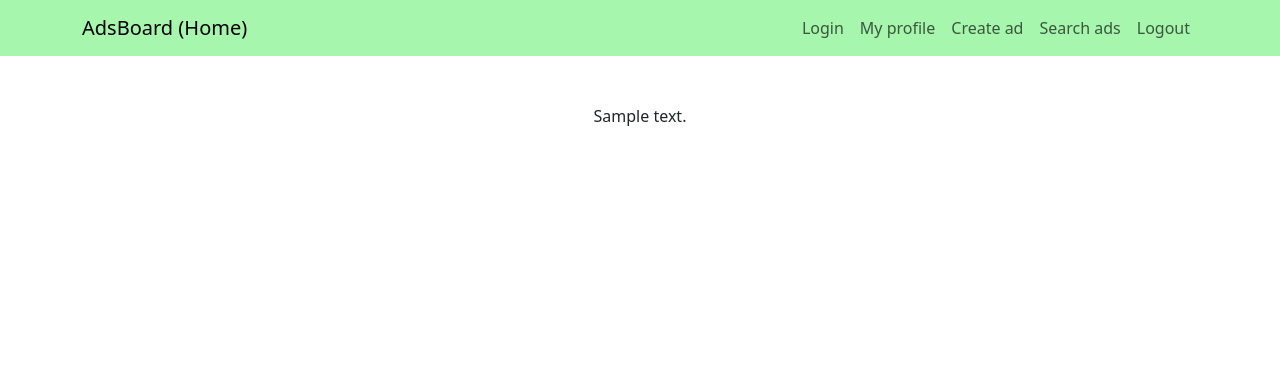
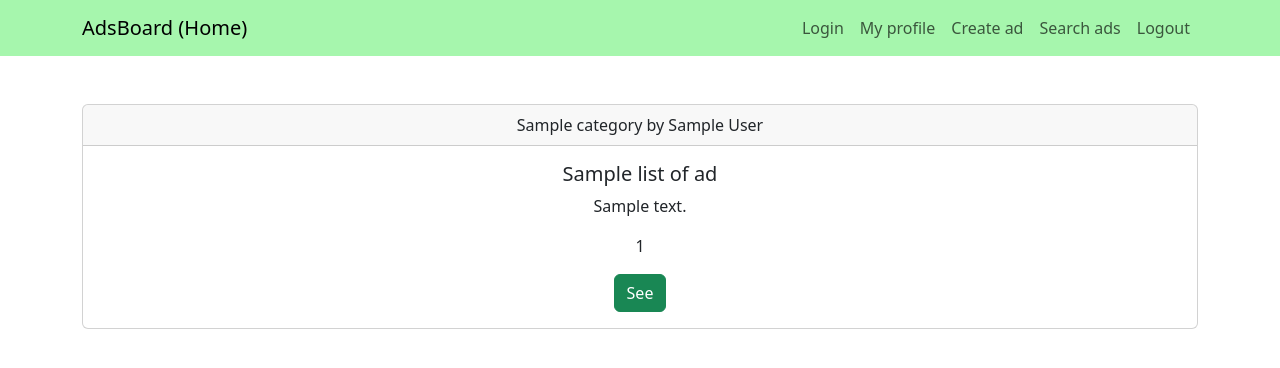
Before and after one commit to n0fl3x/MMORPG_ads, a Django app: template config/AdsBoard/templates/AdsBoard/ads_list.html in a window 1280 px wide. Shown: the top 368 px of the page. Run offline with Django 4.2, Linux system fonts and the light colour scheme; the template is opened without the code that fills it: most values are stand-ins (such as "Sample title", 1, 10 or a date in 2020).

Commit message:
Added ads_list page: view, url and template.

```diff
--- a/config/AdsBoard/templates/AdsBoard/ads_list.html
+++ b/config/AdsBoard/templates/AdsBoard/ads_list.html
@@ -1 +1,23 @@
 {% extends 'base.html' %}
+
+
+{% block title %}
+Ads
+{% endblock title %}
+
+
+{% block content %}
+{% for ad in list_of_ads %}
+<div class="card mb-3">
+    <div class="card-header">
+        {{ ad.category }} by {{ ad.author }}
+    </div>
+    <div class="card-body">
+        <h5 class="card-title">{{ ad.title }}</h5>
+        <p class="card-text">{{ ad.content | safe }}</p>
+        <p class="card-text">{{ ad.replies_to_adv.count }}</p>
+        <a href="#" class="btn btn-success">See</a>
+    </div>
+</div>
+{% endfor %}
+{% endblock content %}
--- a/config/AdsBoard/urls.py
+++ b/config/AdsBoard/urls.py
@@ -1,4 +1,8 @@
 from django.urls import path
 
+from AdsBoard.views import AdsListView
 
-urlpatterns = []
+
+urlpatterns = [
+    path('ads/', AdsListView.as_view(), name='ads_list'),
+]
--- a/config/templates/base.html
+++ b/config/templates/base.html
@@ -40,7 +40,6 @@
     <div class="row">
         <div class="col-lg-12 text-center">
             {% block content %}
-            {{ flatpage.content }}
             {% endblock content %}
         </div>
     </div>
```
Also changed, not shown: config/AdsBoard/views.py (+12 -1 lines), 1 other file.
